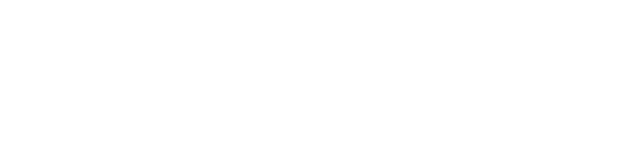
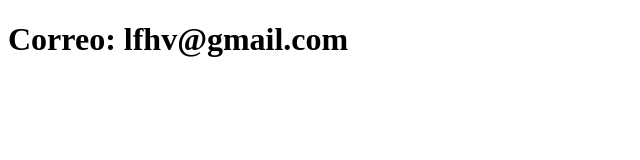
Before and after one commit to lufholguinvi/Sistema-de-registro, a plain HTML site: page index.html in a window 1280 px wide. Shown: the whole page, without its empty margins (0-640 px from the left). Drawn offline with Linux system fonts and the light colour scheme.

Commit message:
Agrega archivo de contacto

```diff
--- a/index.html
+++ b/index.html
@@ -6,6 +6,8 @@
     <title>Sistema de registro de Juegos</title>
 </head>
 <body>
-
+    <h1>
+        Correo: lfhv@gmail.com
+    </h1>
 </body>
 </html>
```
Also changed, not shown: contacto.html (added).
